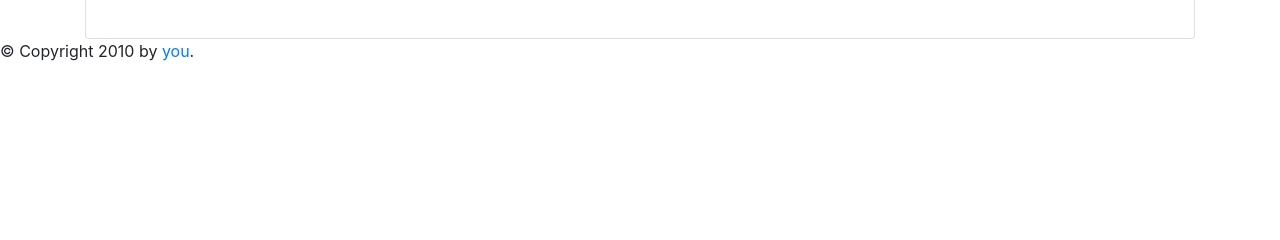
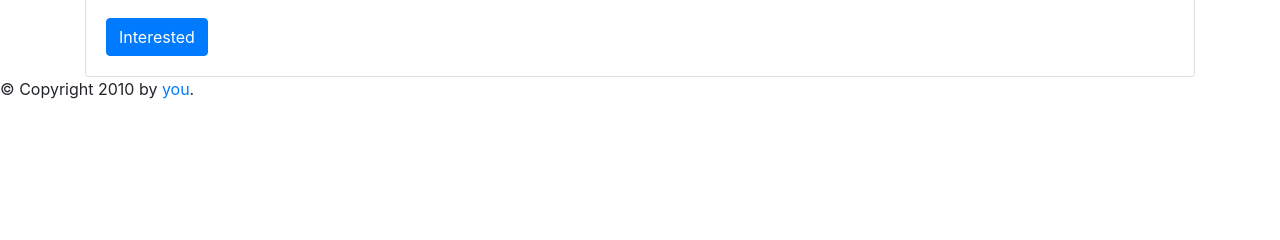
Before and after one commit to arjo129/CS2102Project, a Flask app: page /view_item/1 in a window 1280 px wide. Shown: the part 199-439 px from the top of the page. Run offline with Flask 2, Linux system fonts and the light colour scheme; data that the repository does not hold is empty; some libraries are stand-ins or nearby versions.

Commit message:
Allows users to bid for item after viewing it

```diff
--- a/modules/items/templates/view_item.jinja2
+++ b/modules/items/templates/view_item.jinja2
@@ -2,12 +2,13 @@
 {% block content %}
     <div class="container" style="margin-top:10px;">
     <div class="card">
-  <div class="card-body">
+  	<div class="card-body">
 
       <h3>Item details</h3>
         <p>
             <a href="{{ url_for('item_module.bid_item', owner=item[2], name=item[1], description=item[6], item_id=item[0]) }}" style="color:black;">Name: {{ item[1] }}</a>
             <br> <a href="{{ url_for('user_module.user_profile', owner=item[2]) }}">Owner: {{ item[2] }} </a> <br> Description: {{ item[6] }} </p>
+            <a class="btn btn-primary" href="{{ url_for('item_module.bid_item', name=item[1], owner=item[2], description=item[6], item_id=item[0]) }}" role="button">Interested</a>
      </div>
     </div>
 {% endblock %}
```
